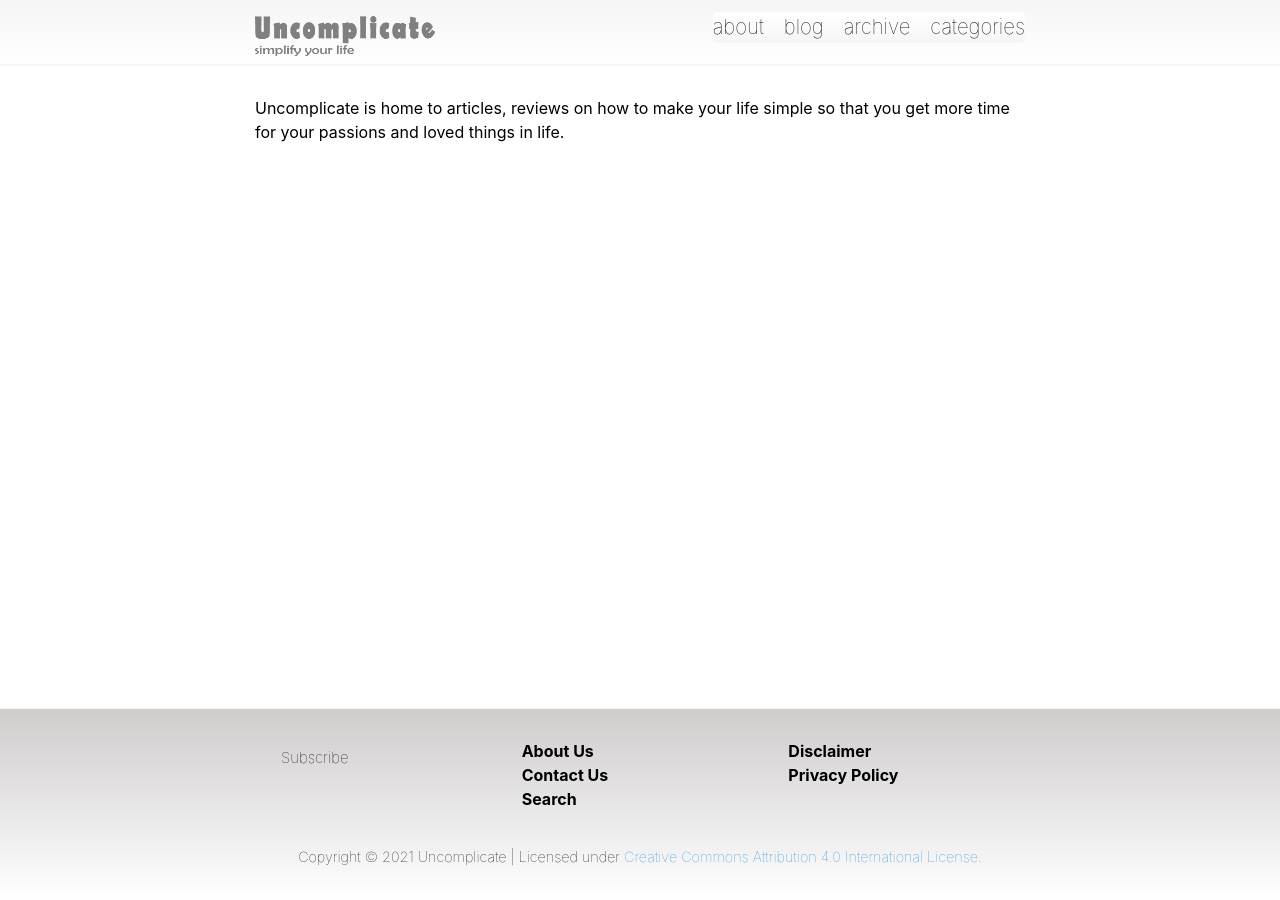
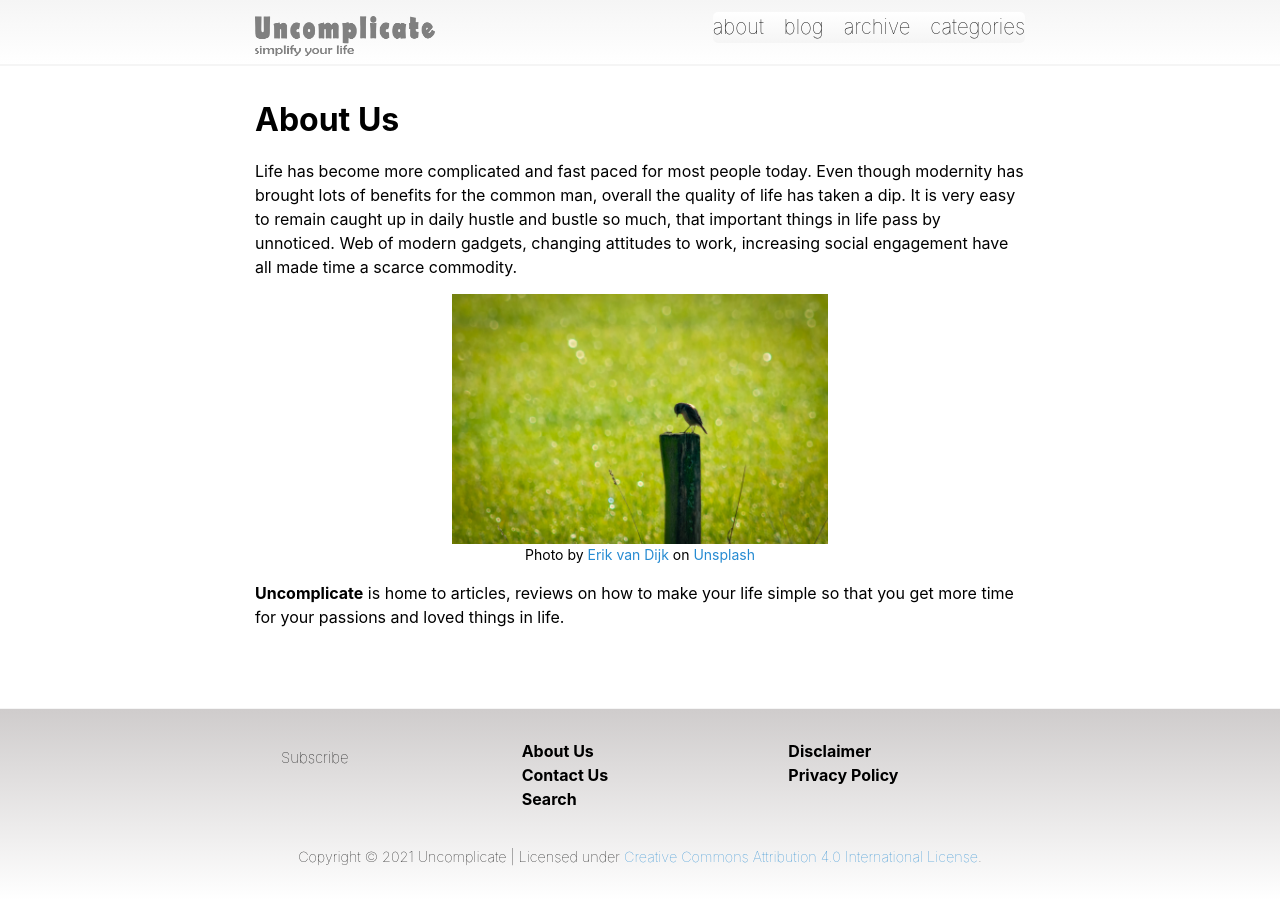
Before and after one commit to eternal-surfer/eternal-surfer.github.io, a Jekyll site: the page built from about.markdown, in a window 1280 px wide. Built offline with Jekyll 4.4.1, drawn with Linux system fonts in a browser that asks for light colours.

Commit message:
updated site documents

```diff
--- a/_sass/minima/_base.scss
+++ b/_sass/minima/_base.scss
@@ -88,7 +88,7 @@ figure > img {
 
 figcaption {
   font-size: $small-font-size;
-  text-align: right;
+  text-align: center;
   margin-bottom: 1rem;
 }
 
--- a/about.markdown
+++ b/about.markdown
@@ -3,5 +3,15 @@ layout: default
 title: about
 permalink: /about/
 ---
-Uncomplicate is home to articles, reviews on how to make your life simple
+# **About Us**
+
+Life has become more complicated and fast paced for most people today. Even though modernity has brought lots of benefits for the common man, overall the  quality of life has taken a dip. It is very easy to remain caught up in daily hustle and bustle so much, that important things in life pass by unnoticed. Web of modern gadgets, changing attitudes to work, increasing social engagement have all made time a scarce commodity.
+
+<figure>
+<img src="/assets/images/erik-van-dijk-9ytNZe3qK7k-unsplash.jpg" alt="" style="max-height:250px;margin:auto;">
+<figcaption>Photo by <a href="https://unsplash.com/@erikvandijk?utm_source=unsplash&utm_medium=referral&utm_content=creditCopyText">Erik van Dijk</a> on <a href="https://unsplash.com/s/photos/minimal-background?utm_source=unsplash&utm_medium=referral&utm_content=creditCopyText">Unsplash</a>
+</figcaption>
+</figure>
+
+**{{site.title | capitalize}}** is home to articles, reviews on how to make your life simple
 so that you get more time for your passions and loved things in life.
--- a/index.markdown
+++ b/index.markdown
@@ -7,4 +7,8 @@ title: Simplify your life
 list_title: 'Recent Posts'
 ---
 
-## Coming Soon
+<figure>
+<img src="/assets/images/kari-shea-tcgMBsW4zlU-unsplash.jpg" alt="" style="max-height:350px;margin:auto;">
+<figcaption>Photo by <a href="https://unsplash.com/@karishea?utm_source=unsplash&utm_medium=referral&utm_content=creditCopyText">Kari Shea</a> on <a href="https://unsplash.com/s/photos/simplicity?utm_source=unsplash&utm_medium=referral&utm_content=creditCopyText">Unsplash</a>
+</figcaption>
+</figure>
```
Also changed, not shown: assets/images/erik-van-dijk-9ytNZe3qK7k-unsplash.jpg (added), assets/images/kari-shea-tcgMBsW4zlU-unsplash.jpg (added), assets/images/sarah-dorweiler-x2Tmfd1-SgA-unsplash.jpg (added).
